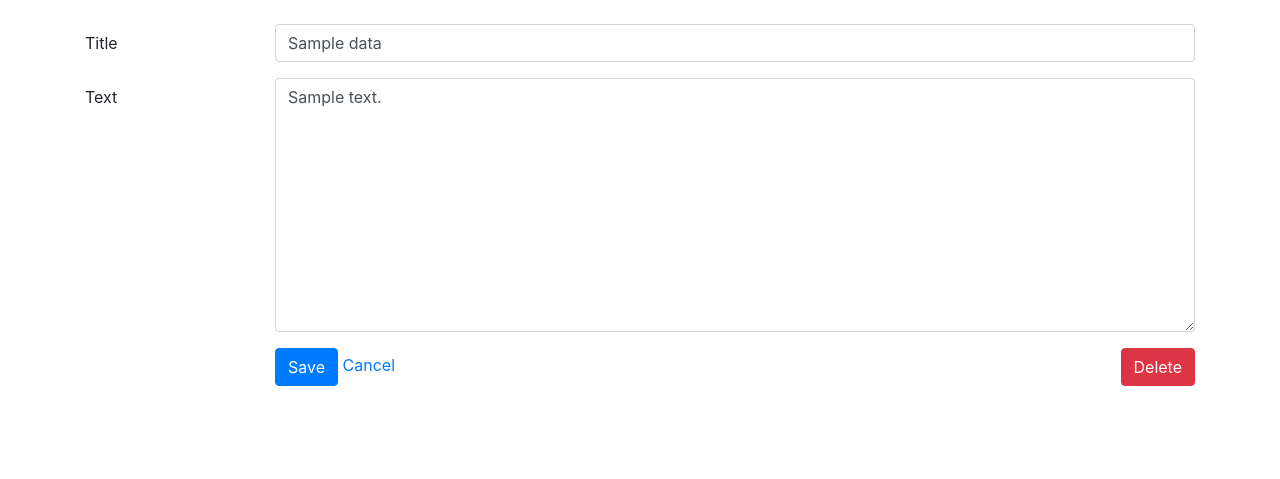
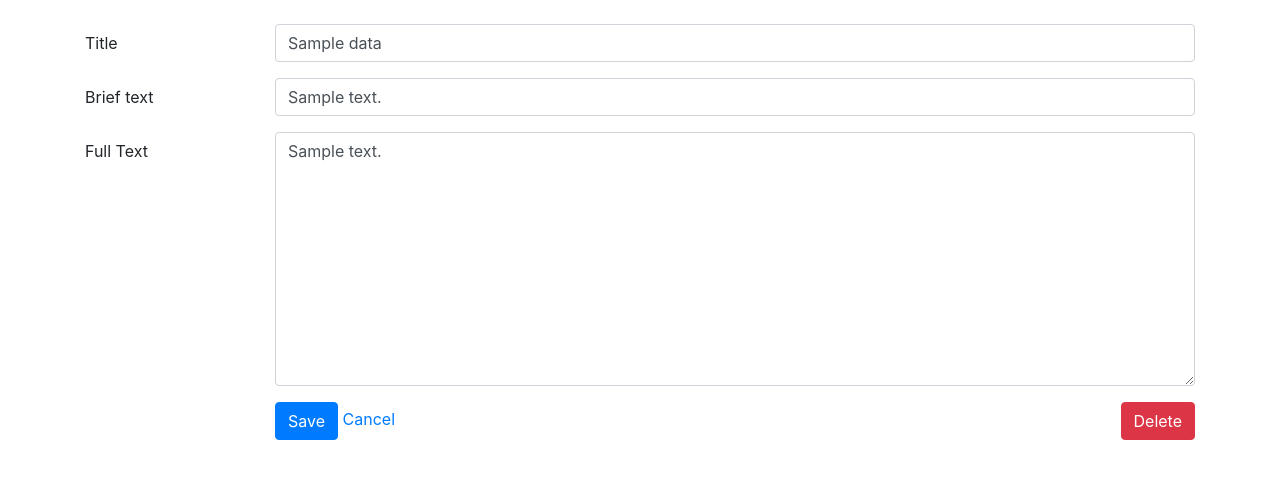
Before and after one commit to yarnaudov/microblog, a PHP site: template admin/src/templates/post.php in a window 1280 px wide. Shown: the part 56-535 px from the top of the page. Run offline with PHP 8.4, Linux system fonts and the light colour scheme; the template is opened without the code that fills it: most values are stand-ins (such as "Sample title", 1, 10 or a date in 2020); data that the repository does not hold is empty; some libraries are stand-ins or nearby versions.

Commit message:
add posts brief text

```diff
--- a/admin/src/templates/post.php
+++ b/admin/src/templates/post.php
@@ -8,8 +8,16 @@
         </div>
     </div>
 
+    <div class="form-group row<?php echo $flash['error.brief_text'] ? ' has-danger' : '' ?>">
+        <label for="brief_text" class="col-2 col-form-label">Brief text</label>
+        <div class="col-10">
+            <input class="form-control" type="text" name="brief_text" value="<?php echo isset($data['brief_text']) ? $data['brief_text'] : ""; ?>" id="brief_text" >
+            <div class="form-control-feedback"><?php echo $flash['error.brief_text']; ?></div>
+        </div>
+    </div>
+
     <div class="form-group row<?php echo $flash['error.text'] ? ' has-danger' : '' ?>">
-        <label for="text" class="col-2 col-form-label">Text</label>
+        <label for="text" class="col-2 col-form-label">Full Text</label>
         <div class="col-10">
             <textarea class="form-control" name="text" id="text" rows="10" ><?php echo isset($data['text']) ? $data['text'] : ""; ?></textarea>
             <div class="form-control-feedback"><?php echo $flash['error.text']; ?></div>
--- a/admin/src/templates/posts.php
+++ b/admin/src/templates/posts.php
@@ -14,6 +14,7 @@
             <thead>
                 <tr>
                     <th>Title</th>
+                    <th>Brief text</th>
                     <th>User</th>
                     <th>Created</th>
                     <th>Updated</th>
@@ -28,6 +29,7 @@
                             <?php echo $post['title']; ?>
                         </a>
                     </td>
+                    <td><?php echo $post['brief_text']; ?></td>
                     <td><?php echo $post['user']; ?></td>
                     <td><?php echo $dateHelper($post['created_at']); ?></td>
                     <td><?php echo $dateHelper($post['updated_at']); ?></td>
--- a/site/src/app/components/posts.component.ts
+++ b/site/src/app/components/posts.component.ts
@@ -12,7 +12,7 @@ import { PostService } from '../services/post.service';
 	    <p class="blog-post-meta">
 		{{ post.created_at*1000 | date:"dd MMMM yyyy" }}, by {{ post.user }}
 	    </p>
-	    <p>{{post.text}}</p>\n\
+	    <p>{{post.brief_text}}</p>\n\
 	    <hr>
 	</div>
     `
```
Also changed, not shown: admin/src/Controllers/Admin/PostsController.php (+7 -0 lines), admin/src/Models/PostModel.php (+14 -2 lines).
